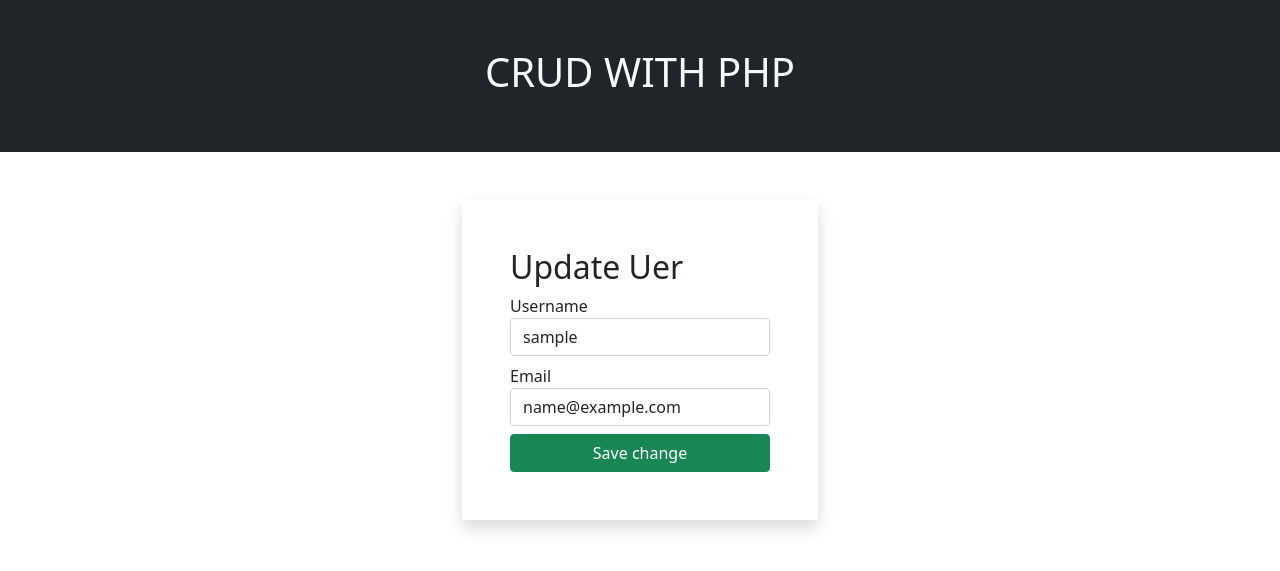
After one commit to chanrithroung/php-2-3-15-crud, a PHP site: page /update_user.php?id=1 in a window 1280 px wide. The commit adds this page. Shown: the top 571 px of the page. Run offline with PHP 8.4, Linux system fonts and the light colour scheme; tables that the repository leaves empty or names only in its code hold one stand-in row (values such as "Sample post").

Commit message:
update feature

```diff
--- a/service/user_service.php
+++ b/service/user_service.php
@@ -1,6 +1,6 @@
 <?php
     require_once "../model/db_connection.php";
-    $stmt = db_conection();
+    $stmt = db_connection();
     function createUser($username, $email) {
         global $stmt;
         $query = "INSERT INTO `users`(`username`, `email`)
--- a/views/header.php
+++ b/views/header.php
@@ -10,5 +10,5 @@
 </head>
 <body>
     <div class="container-fluid bg-dark p-5 text-light text-center">
-        <h1>CRUDE WITH PHP</h1>
+        <h1>CRUD WITH PHP</h1>
     </div>
--- /dev/null
+++ b/views/update_user.php
@@ -0,0 +1,41 @@
+<?php
+    require_once "header.php";
+    require_once "../model/db_connection.php";
+
+    if (isset($_GET['id'])) {
+        $id = $_GET['id'];
+        $pdo = db_connection();
+
+        $sql = "SELECT `username`, `email` FROM  `users` WHERE `id` = '$id';";
+        $stmt = $pdo->query($sql);
+        $user = $stmt->fetchAll(PDO::FETCH_ASSOC);
+
+        // print_r($user);
+    }
+?>
+
+    <div class="container-sm p-5">
+        <div class="row justify-content-center">
+            <div class="col-4 shadow p-5">
+                <h2>Update Uer</h2>
+                <form method="post" action="../controller/update_controller.php">
+                    <input hidden value="<?php echo $id ?>" type="text" name="id" id="">
+                    <div class="mb-2">
+                        <label for="">Username</label>
+                        <input name="username" required value="<?php echo $user[0]['username'] ?>" class="form-control" type="text">
+                    </div>
+                    <div class="mb-2">
+                        <label for="">Email</label>
+                        <input name="email" value="<?php echo $user[0]['email'] ?>" required class="form-control" type="email">
+                    </div>
+                    <div class="d-grid">
+                        <button class="btn btn-success">Save change</button>
+                    </div>
+                </form>
+            </div>
+        </div>
+    </div>
+
+
+    </body>
+</html>
```
Also changed, not shown: controller/update_controller.php (added, +17 -0 lines), views/list_users.php (+15 -9 lines).
